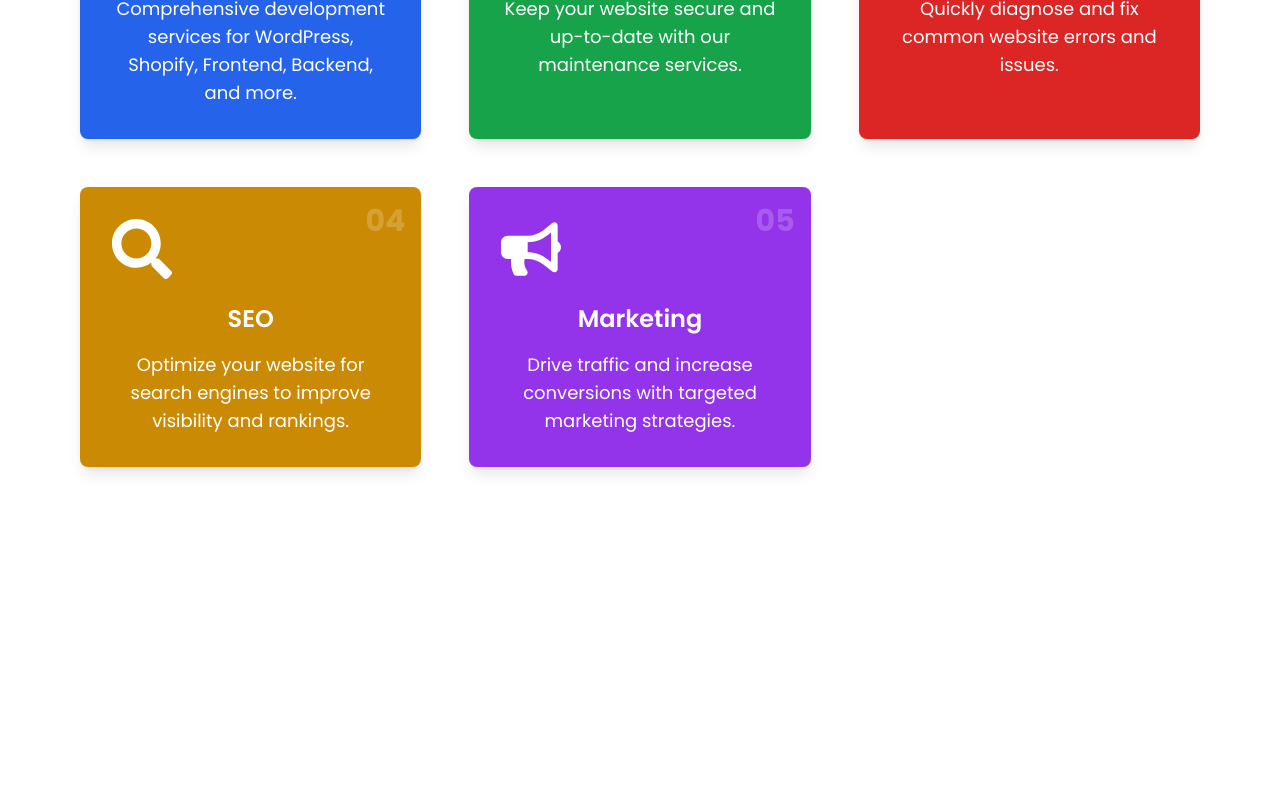
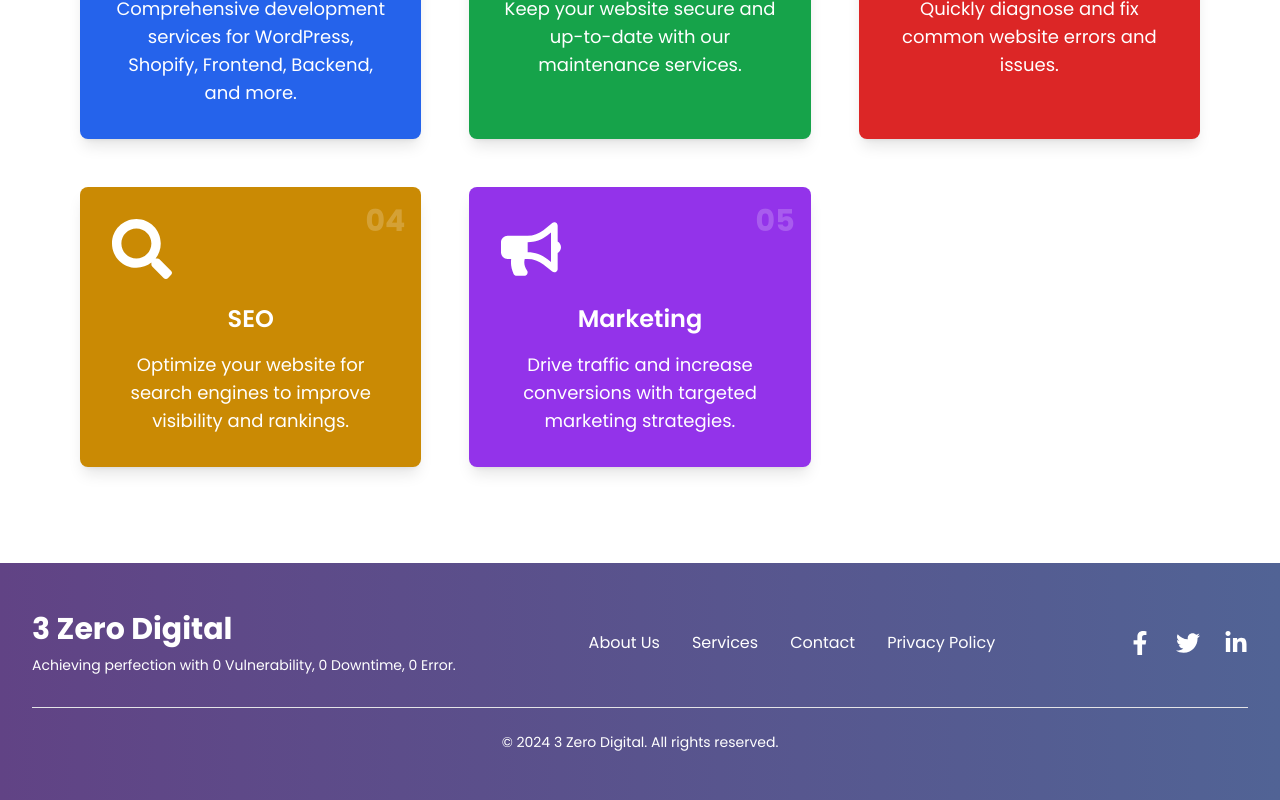
Before and after one commit to mdpabel/3zero-digital, a Next.js app: page / in a window 1280 px wide. Shown: the part 1468-2268 px from the top of the page. Before the commit the page ends 2031 px from the top, so only its background shows below. Built offline with nearby package versions, Linux system fonts and the light colour scheme.

Commit message:
feat: footer

```diff
--- a/src/app/layout.tsx
+++ b/src/app/layout.tsx
@@ -5,6 +5,7 @@ import Header from '@/components/layout/app/header';
 import { cookies } from 'next/headers';
 import { ClerkProvider } from '@clerk/nextjs';
 import Providers from './providers';
+import Footer from '@/components/layout/app/footer';
 
 export const metadata: Metadata = {
   title: 'Create Next App',
@@ -32,6 +33,7 @@ export default function RootLayout({
             <div className='grid grid-rows-[auto_1fr_auto] min-h-[100dvh]'>
               <Header />
               <main className='relative'>{children}</main>
+              <Footer />
             </div>
           </Providers>
         </body>
--- /dev/null
+++ b/src/components/layout/app/footer.tsx
@@ -0,0 +1,67 @@
+import Link from 'next/link';
+import { FaFacebookF, FaTwitter, FaLinkedinIn } from 'react-icons/fa';
+
+export default function Footer() {
+  return (
+    <footer className='bg-gradient-to-r from-[#614385] to-[#516395] py-12 text-white'>
+      <div className='mx-auto px-4 sm:px-6 lg:px-8 max-w-7xl'>
+        <div className='flex md:flex-row flex-col justify-between items-center'>
+          {/* Branding */}
+          <div className='mb-8 md:mb-0 text-center md:text-left'>
+            <h2 className='font-bold text-3xl'>3 Zero Digital</h2>
+            <p className='mt-2 text-sm'>
+              Achieving perfection with 0 Vulnerability, 0 Downtime, 0 Error.
+            </p>
+          </div>
+
+          {/* Navigation Links */}
+          <div className='flex space-x-8 mb-8 md:mb-0'>
+            <Link
+              href='/about'
+              className='hover:text-zinc-300 transition-colors'>
+              About Us
+            </Link>
+            <Link
+              href='/services'
+              className='hover:text-zinc-300 transition-colors'>
+              Services
+            </Link>
+            <Link
+              href='/contact'
+              className='hover:text-zinc-300 transition-colors'>
+              Contact
+            </Link>
+            <Link
+              href='/privacy-policy'
+              className='hover:text-zinc-300 transition-colors'>
+              Privacy Policy
+            </Link>
+          </div>
+
+          {/* Social Media Links */}
+          <div className='flex space-x-6'>
+            <Link
+              href='https://www.facebook.com'
+              className='hover:text-zinc-300 transition-colors'>
+              <FaFacebookF className='w-6 h-6' />
+            </Link>
+            <Link
+              href='https://www.twitter.com'
+              className='hover:text-zinc-300 transition-colors'>
+              <FaTwitter className='w-6 h-6' />
+            </Link>
+            <Link
+              href='https://www.linkedin.com'
+              className='hover:text-zinc-300 transition-colors'>
+              <FaLinkedinIn className='w-6 h-6' />
+            </Link>
+          </div>
+        </div>
+
+        <div className='border-zinc-200 dark:border-zinc-700 mt-8 pt-6 border-t text-center text-sm'>
+          <p>&copy; 2024 3 Zero Digital. All rights reserved.</p>
+        </div>
+      </div>
+    </footer>
+  );
+}
```
